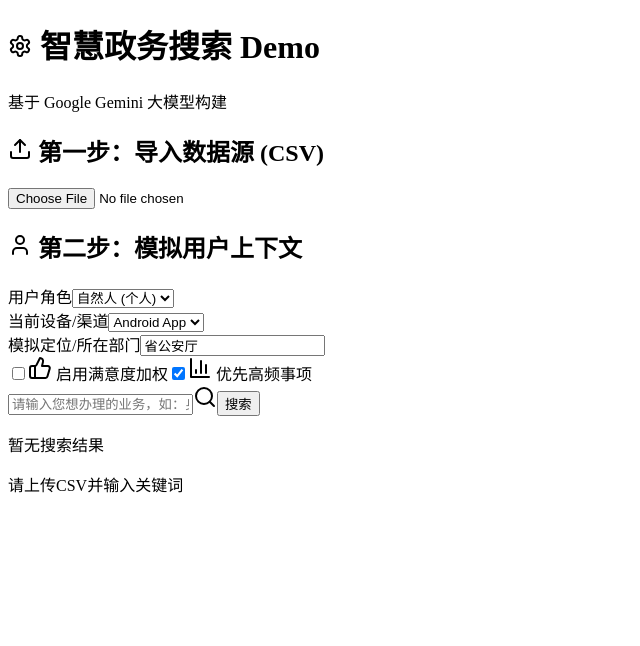
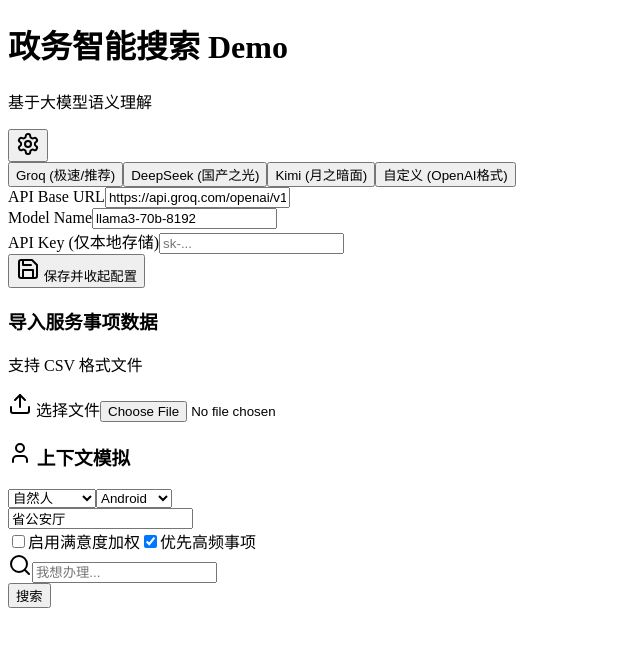
Before and after one commit to xiaohuleo/smart-gov-search, a Next.js app: page / in a window 1280 px wide. Shown: the top 646 px of the page, without its empty margins (0-640 px from the left). Built offline with nearby package versions, Linux system fonts and the light colour scheme.

Commit message:
Update page.js

```diff
--- a/app/page.js
+++ b/app/page.js
@@ -1,220 +1,292 @@
 'use client';
 
-import { useState } from 'react';
+import { useState, useEffect } from 'react';
 import Papa from 'papaparse';
-import { Upload, Search, Loader2, Settings, User, MapPin, Smartphone, ThumbsUp, BarChart3 } from 'lucide-react';
+import { Upload, Search, Settings, User, Zap, Save, AlertCircle } from 'lucide-react';
+
+// 预设的一些模型配置，方便你演示时一键切换
+const PRESETS = {
+  groq: {
+    name: 'Groq (极速/推荐)',
+    baseUrl: 'https://api.groq.com/openai/v1',
+    model: 'llama3-70b-8192',
+    note: '速度最快，演示首选'
+  },
+  deepseek: {
+    name: 'DeepSeek (国产之光)',
+    baseUrl: 'https://api.deepseek.com', // 或者是 deepseek 的 openai 兼容地址
+    model: 'deepseek-chat',
+    note: '中文理解能力极强'
+  },
+  moonshot: {
+    name: 'Kimi (月之暗面)',
+    baseUrl: 'https://api.moonshot.cn/v1',
+    model: 'moonshot-v1-8k',
+    note: '长文本友好'
+  },
+  custom: {
+    name: '自定义 (OpenAI格式)',
+    baseUrl: '',
+    model: '',
+    note: '任意兼容接口'
+  }
+};
 
 export default function Home() {
+  // --- 数据与状态 ---
   const [csvData, setCsvData] = useState([]);
   const [loading, setLoading] = useState(false);
-  const [searchStatus, setSearchStatus] = useState(''); // analyzing, ranking...
   const [results, setResults] = useState([]);
+  const [searchTime, setSearchTime] = useState(0); // 记录搜索耗时
 
-  // 上下文设置
+  // --- 搜索上下文 ---
   const [query, setQuery] = useState('');
-  const [userRole, setUserRole] = useState('自然人'); // 自然人, 法人
-  const [location, setLocation] = useState('省公安厅'); // 模拟定位/部门
-  const [channel, setChannel] = useState('Android'); // Android, iOS, Web
-  const [useSatisfaction, setUseSatisfaction] = useState(false); // 满意度排序开关
-  const [useHotness, setUseHotness] = useState(true); // 是否利用高频事项排序
-  const [fileName, setFileName] = useState('');
+  const [userRole, setUserRole] = useState('自然人');
+  const [location, setLocation] = useState('省公安厅');
+  const [channel, setChannel] = useState('Android');
+  const [useSatisfaction, setUseSatisfaction] = useState(false);
+  const [useHotness, setUseHotness] = useState(true);
 
-  // 处理文件上传
+  // --- API 配置 (默认加载 Groq 预设) ---
+  const [configOpen, setConfigOpen] = useState(true); // 默认展开配置面板
+  const [apiConfig, setApiConfig] = useState({
+    baseUrl: PRESETS.groq.baseUrl,
+    apiKey: '',
+    model: PRESETS.groq.model
+  });
+
+  // 从本地缓存加载 API Key (避免刷新丢失)
+  useEffect(() => {
+    const savedKey = localStorage.getItem('gov_search_api_key');
+    const savedBase = localStorage.getItem('gov_search_base_url');
+    if (savedKey) setApiConfig(prev => ({ ...prev, apiKey: savedKey }));
+    if (savedBase) setApiConfig(prev => ({ ...prev, baseUrl: savedBase }));
+  }, []);
+
+  // 切换预设
+  const applyPreset = (key) => {
+    const p = PRESETS[key];
+    setApiConfig(prev => ({
+      ...prev,
+      baseUrl: p.baseUrl,
+      model: p.model
+    }));
+  };
+
+  // 保存配置
+  const saveConfig = () => {
+    localStorage.setItem('gov_search_api_key', apiConfig.apiKey);
+    localStorage.setItem('gov_search_base_url', apiConfig.baseUrl);
+    setConfigOpen(false);
+    alert('配置已保存到本地浏览器');
+  };
+
+  // --- 逻辑处理 ---
   const handleFileUpload = (event) => {
     const file = event.target.files[0];
     if (!file) return;
-    setFileName(file.name);
-
     Papa.parse(file, {
       header: true,
       skipEmptyLines: true,
-      complete: (results) => {
-        console.log("CSV Parsed:", results.data);
-        setCsvData(results.data);
-        alert(`成功导入 ${results.data.length} 条服务数据`);
-      },
-      error: (error) => {
-        alert('解析CSV失败: ' + error.message);
+      complete: (res) => {
+        setCsvData(res.data);
+        alert(`成功导入 ${res.data.length} 条数据`);
       }
     });
   };
 
-  // 执行智能搜索
   const handleSearch = async () => {
-    if (csvData.length === 0) {
-      alert('请先上传CSV数据文件');
+    if (!apiConfig.apiKey) {
+      alert('请先在配置面板输入 API Key');
+      setConfigOpen(true);
       return;
     }
-    if (!query.trim()) {
-      alert('请输入搜索内容');
-      return;
-    }
+    if (csvData.length === 0) return alert('请先导入 CSV');
+    if (!query.trim()) return alert('请输入搜索词');
 
     setLoading(true);
-    setSearchStatus('正在分析用户意图...');
     setResults([]);
+    const startTime = performance.now();
 
     try {
-      // 1. 本地硬过滤 (规则引擎)
-      // 这里的字段名必须和CSV表头一致
+      // 1. 前端粗筛
       const preFiltered = csvData.filter(item => {
-        // 渠道过滤 (如果CSV里有'发布渠道'字段)
         if (item['发布渠道'] && !item['发布渠道'].includes(channel)) return false;
-
-        // 对象过滤 (如果CSV里有'服务对象'字段)
-        // 逻辑：如果我是自然人，事项必须包含自然人；如果我是法人，事项必须包含法人
         if (item['服务对象']) {
             if (userRole === '自然人' && !item['服务对象'].includes('自然人')) return false;
             if (userRole === '法人' && !item['服务对象'].includes('法人') && !item['服务对象'].includes('企业')) return false;
         }
-
-        // 定位过滤 (简单模拟：如果事项是市级事项，需匹配城市)
-        // 实际逻辑会更复杂，这里仅作演示：不做强制过滤，而是交给大模型降权
         return true;
       });
 
-      setSearchStatus(`筛选出 ${preFiltered.length} 条符合渠道和身份的数据，正在进行大模型语义匹配...`);
-
-      // 2. 调用后端 API 进行 AI 排序
+      // 2. 调用后端 API (后端只是一个代理，防止CORS问题)
       const response = await fetch('/api/search', {
         method: 'POST',
         headers: { 'Content-Type': 'application/json' },
         body: JSON.stringify({
           query,
-          items: preFiltered, // 发送预筛选的数据
-          context: {
-            userRole,
-            location,
-            useSatisfaction,
-            useHotness
-          }
+          items: preFiltered,
+          context: { userRole, location, useSatisfaction, useHotness },
+          config: apiConfig // 把配置传给后端
         })
       });
 
-      if (!response.ok) throw new Error('API请求失败');
+      const data = await response.json();
 
-      const data = await response.json();
-      setResults(data.results);
+      if (data.error) throw new Error(data.error);
+      setResults(data.results || []);
 
     } catch (error) {
       console.error(error);
-      alert('搜索出错，请检查API Key或网络');
+      alert('搜索失败: ' + error.message);
     } finally {
+      const endTime = performance.now();
+      setSearchTime(((endTime - startTime) / 1000).toFixed(2)); // 计算耗时(秒)
       setLoading(false);
-      setSearchStatus('');
     }
   };
 
   return (
-    <div className="max-w-md mx-auto bg-white min-h-screen shadow-lg flex flex-col">
-      {/* 头部 */}
-      <div className="bg-blue-600 p-4 text-white">
-        <h1 className="text-xl font-bold flex items-center gap-2">
-          <Settings className="w-5 h-5" /> 智慧政务搜索 Demo
-        </h1>
-        <p className="text-xs text-blue-100 mt-1">基于 Google Gemini 大模型构建</p>
+    <div className="max-w-xl mx-auto min-h-screen bg-white shadow-xl flex flex-col font-sans">
+      {/* 顶部导航 */}
+      <div className="bg-slate-900 text-white p-4 flex justify-between items-center sticky top-0 z-20">
+        <div>
+          <h1 className="font-bold text-lg">政务智能搜索 Demo</h1>
+          <p className="text-xs text-slate-400">基于大模型语义理解</p>
+        </div>
+        <button onClick={() => setConfigOpen(!configOpen)} className="p-2 hover:bg-slate-700 rounded-full transition">
+          <Settings className="w-5 h-5" />
+        </button>
       </div>
 
-      <div className="p-4 flex-1 overflow-y-auto">
-        {/* 1. 数据源设置 */}
-        <div className="mb-6 p-4 bg-blue-50 rounded-lg border border-blue-100">
-          <h2 className="text-sm font-bold text-blue-800 mb-3 flex items-center gap-2">
-            <Upload className="w-4 h-4" /> 第一步：导入数据源 (CSV)
-          </h2>
-          <label className="block w-full text-sm text-gray-500 file:mr-4 file:py-2 file:px-4 file:rounded-full file:border-0 file:text-sm file:font-semibold file:bg-blue-50 file:text-blue-700 hover:file:bg-blue-100 cursor-pointer">
-            <input type="file" accept=".csv" onChange={handleFileUpload} className="block w-full text-sm text-slate-500"/>
-          </label>
-          {fileName && <p className="text-xs text-green-600 mt-2">已加载: {fileName}</p>}
+      {/* 配置面板 (可折叠) */}
+      {configOpen && (
+        <div className="bg-slate-100 p-4 border-b border-slate-200 text-sm space-y-3 animate-in slide-in-from-top-2">
+          <div className="flex gap-2 mb-2 overflow-x-auto pb-2">
+            {Object.entries(PRESETS).map(([key, p]) => (
+              <button key={key} onClick={() => applyPreset(key)}
+                className={`px-3 py-1.5 rounded-full whitespace-nowrap border ${apiConfig.baseUrl === p.baseUrl ? 'bg-blue-600 text-white border-blue-600' : 'bg-white border-slate-300'}`}>
+                {p.name}
+              </button>
+            ))}
           </div>
 
-        {/* 2. 上下文模拟设置 */}
-        <div className="mb-6 space-y-3">
-          <h2 className="text-sm font-bold text-gray-800 flex items-center gap-2">
-            <User className="w-4 h-4" /> 第二步：模拟用户上下文
-          </h2>
+          <div className="grid gap-3">
+            <div>
+              <label className="block text-xs font-bold text-slate-500 mb-1">API Base URL</label>
+              <input type="text" value={apiConfig.baseUrl} onChange={e => setApiConfig({...apiConfig, baseUrl: e.target.value})}
+                className="w-full p-2 border rounded font-mono text-xs" placeholder="https://api.openai.com/v1" />
+            </div>
+            <div>
+              <label className="block text-xs font-bold text-slate-500 mb-1">Model Name</label>
+              <input type="text" value={apiConfig.model} onChange={e => setApiConfig({...apiConfig, model: e.target.value})}
+                className="w-full p-2 border rounded font-mono text-xs" placeholder="gpt-3.5-turbo" />
+            </div>
+            <div>
+              <label className="block text-xs font-bold text-slate-500 mb-1">API Key (仅本地存储)</label>
+              <input type="password" value={apiConfig.apiKey} onChange={e => setApiConfig({...apiConfig, apiKey: e.target.value})}
+                className="w-full p-2 border rounded font-mono text-xs" placeholder="sk-..." />
+            </div>
+            <button onClick={saveConfig} className="w-full bg-slate-800 text-white py-2 rounded flex justify-center items-center gap-2 hover:bg-slate-700">
+              <Save className="w-4 h-4" /> 保存并收起配置
+            </button>
+          </div>
+        </div>
+      )}
 
+      {/* 主内容区 */}
+      <div className="flex-1 overflow-y-auto p-4 space-y-6">
+
+        {/* 数据导入 */}
+        <div className="bg-blue-50 p-4 rounded-xl border border-blue-100 flex items-center justify-between">
+          <div>
+            <h3 className="font-bold text-blue-900 text-sm">导入服务事项数据</h3>
+            <p className="text-xs text-blue-600">支持 CSV 格式文件</p>
+          </div>
+          <label className="bg-blue-600 text-white px-4 py-2 rounded-lg text-sm cursor-pointer hover:bg-blue-700 transition flex items-center gap-2">
+            <Upload className="w-4 h-4" /> 选择文件
+            <input type="file" accept=".csv" onChange={handleFileUpload} className="hidden" />
+          </label>
+        </div>
+
+        {/* 模拟用户画像 */}
+        <div className="space-y-3">
+          <h3 className="font-bold text-slate-700 text-sm flex items-center gap-2">
+            <User className="w-4 h-4" /> 上下文模拟
+          </h3>
           <div className="grid grid-cols-2 gap-3">
-            <div>
-              <label className="text-xs text-gray-500 mb-1 block">用户角色</label>
-              <select value={userRole} onChange={e => setUserRole(e.target.value)} className="w-full p-2 border rounded text-sm bg-white">
-                <option value="自然人">自然人 (个人)</option>
+            <select value={userRole} onChange={e => setUserRole(e.target.value)} className="p-2 border rounded text-sm bg-white">
+              <option value="自然人">自然人</option>
               <option value="法人">法人 (企业)</option>
             </select>
-            </div>
-            <div>
-              <label className="text-xs text-gray-500 mb-1 block">当前设备/渠道</label>
-              <select value={channel} onChange={e => setChannel(e.target.value)} className="w-full p-2 border rounded text-sm bg-white">
-                <option value="Android">Android App</option>
-                <option value="iOS">iOS App</option>
-                <option value="HarmonyOS">HarmonyOS</option>
-                <option value="Web">Web 网页</option>
+            <select value={channel} onChange={e => setChannel(e.target.value)} className="p-2 border rounded text-sm bg-white">
+              <option value="Android">Android</option>
+              <option value="iOS">iOS</option>
+              <option value="Web">Web网页</option>
             </select>
           </div>
-          </div>
+          <input type="text" value={location} onChange={e => setLocation(e.target.value)} className="w-full p-2 border rounded text-sm" placeholder="当前定位，如：长沙市" />
 
-          <div>
-             <label className="text-xs text-gray-500 mb-1 block">模拟定位/所在部门</label>
-             <input type="text" value={location} onChange={e => setLocation(e.target.value)} className="w-full p-2 border rounded text-sm" placeholder="例如：省公安厅 或 长沙市"/>
-          </div>
-
-          <div className="flex gap-4 mt-2">
-            <label className="flex items-center space-x-2 text-xs text-gray-700 cursor-pointer">
-              <input type="checkbox" checked={useSatisfaction} onChange={e => setUseSatisfaction(e.target.checked)} className="rounded text-blue-600"/>
-              <span className="flex items-center gap-1"><ThumbsUp className="w-3 h-3"/> 启用满意度加权</span>
+          <div className="flex gap-4 pt-2">
+             <label className="flex items-center gap-2 text-xs text-slate-600 cursor-pointer">
+               <input type="checkbox" checked={useSatisfaction} onChange={e => setUseSatisfaction(e.target.checked)} />
+               <span>启用满意度加权</span>
              </label>
-            <label className="flex items-center space-x-2 text-xs text-gray-700 cursor-pointer">
-              <input type="checkbox" checked={useHotness} onChange={e => setUseHotness(e.target.checked)} className="rounded text-blue-600"/>
-              <span className="flex items-center gap-1"><BarChart3 className="w-3 h-3"/> 优先高频事项</span>
+             <label className="flex items-center gap-2 text-xs text-slate-600 cursor-pointer">
+               <input type="checkbox" checked={useHotness} onChange={e => setUseHotness(e.target.checked)} />
+               <span>优先高频事项</span>
              </label>
           </div>
         </div>
 
-        {/* 3. 搜索区域 */}
-        <div className="sticky top-0 bg-white py-2 z-10 border-b mb-4">
-          <div className="relative">
+      </div>
+
+      {/* 底部搜索栏 (吸底) */}
+      <div className="p-4 bg-white border-t space-y-4">
+        {results.length > 0 && (
+           <div className="text-xs text-slate-400 flex justify-between px-1">
+             <span>找到 {results.length} 个结果</span>
+             <span className="flex items-center gap-1 text-green-600"><Zap className="w-3 h-3"/> 耗时 {searchTime}s</span>
+           </div>
+        )}
+
+        <div className="flex gap-2">
+          <div className="relative flex-1">
+            <Search className="absolute left-3 top-3 text-slate-400 w-5 h-5" />
             <input
               type="text"
               value={query}
               onChange={e => setQuery(e.target.value)}
-              placeholder="请输入您想办理的业务，如：身份证丢了"
-              className="w-full p-3 pl-10 border-2 border-blue-500 rounded-full shadow-sm focus:outline-none focus:ring-2 focus:ring-blue-300"
               onKeyDown={e => e.key === 'Enter' && handleSearch()}
+              placeholder="我想办理..."
+              className="w-full pl-10 pr-4 py-3 bg-slate-100 rounded-xl focus:bg-white focus:ring-2 focus:ring-blue-500 outline-none transition"
             />
-            <Search className="absolute left-3 top-3.5 text-blue-500 w-5 h-5" />
+          </div>
           <button
             onClick={handleSearch}
             disabled={loading}
-              className="absolute right-1 top-1 bg-blue-600 text-white px-4 py-2 rounded-full text-sm font-medium hover:bg-blue-700 disabled:bg-gray-400"
+            className="bg-blue-600 text-white px-6 rounded-xl font-medium hover:bg-blue-700 disabled:opacity-50 disabled:cursor-not-allowed transition"
           >
-              {loading ? '搜索中' : '搜索'}
+            {loading ? '...' : '搜索'}
           </button>
         </div>
-          {searchStatus && <p className="text-xs text-blue-500 mt-2 text-center animate-pulse">{searchStatus}</p>}
+
+        {/* 结果列表 */}
+        <div className="space-y-3 max-h-[40vh] overflow-y-auto">
+          {results.map((item, idx) => (
+            <div key={idx} className="p-3 border border-slate-100 rounded-xl shadow-sm bg-white hover:border-blue-300 transition group">
+              <div className="flex justify-between items-start">
+                <div className="font-bold text-slate-800 text-sm">{item.name}</div>
+                <div className="text-[10px] bg-blue-50 text-blue-600 px-2 py-1 rounded-full font-mono">
+                  {(item.score * 100).toFixed(0)}%
                 </div>
-
-        {/* 4. 结果展示 */}
-        <div className="space-y-3 pb-8">
-          {results.length === 0 && !loading && (
-            <div className="text-center text-gray-400 py-10">
-              <p>暂无搜索结果</p>
-              <p className="text-xs mt-1">请上传CSV并输入关键词</p>
+              </div>
+              <div className="text-xs text-slate-500 mt-1 line-clamp-2">{item.description}</div>
+              {item.reason && (
+                <div className="mt-2 text-[10px] text-amber-700 bg-amber-50 p-2 rounded flex items-start gap-1">
+                  <span className="font-bold">AI:</span> {item.reason}
                 </div>
               )}
-
-          {results.map((item, index) => (
-            <div key={item.code} className="p-4 border rounded-lg hover:bg-gray-50 transition-colors bg-white shadow-sm border-l-4 border-l-blue-500">
-              <div className="flex justify-between items-start">
-                <h3 className="font-bold text-gray-800 text-sm">{item.name}</h3>
-                <span className="text-xs bg-blue-100 text-blue-800 px-2 py-0.5 rounded-full whitespace-nowrap">
-                  匹配度: {Math.round(item.score * 100)}%
-                </span>
-              </div>
-              <p className="text-xs text-gray-500 mt-1 line-clamp-2">{item.description}</p>
-
-              <div className="flex flex-wrap gap-2 mt-2">
-                <span className="text-[10px] bg-gray-100 px-2 py-0.5 rounded text-gray-600">编码: {item.code}</span>
-                {item.reason && <span className="text-[10px] bg-yellow-50 text-yellow-700 px-2 py-0.5 rounded border border-yellow-200">AI推荐: {item.reason}</span>}
-              </div>
             </div>
           ))}
         </div>
```
Lines whose indentation alone changed are shown as unchanged.
